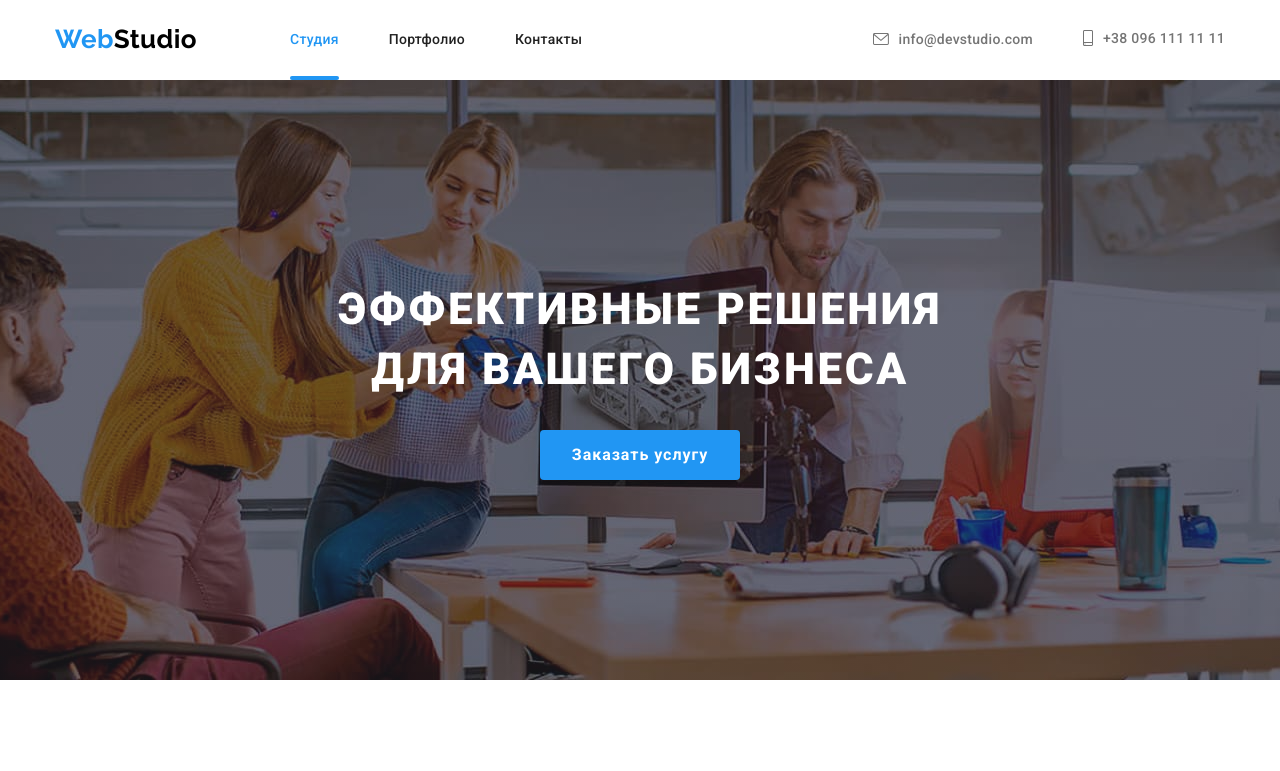
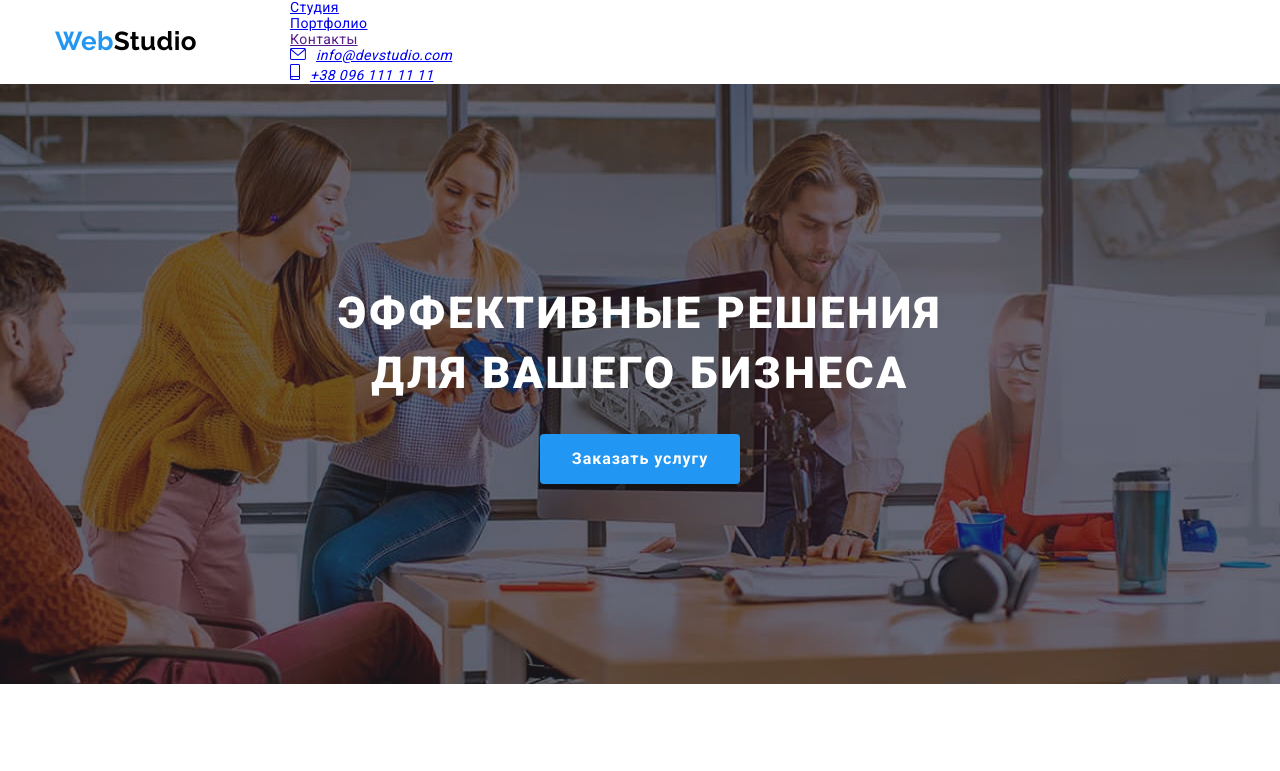
Before and after one commit to lex-od/goit-markup-hw-08, a plain HTML site: page index.html in a window 1280 px wide. Shown: the top 771 px of the page. Drawn offline with nearby package versions, Linux system fonts and the light colour scheme.

Commit message:
Header rebuild begin

```diff
--- a/index.html
+++ b/index.html
@@ -23,20 +23,9 @@
   <body>
     <header class="header">
       <div class="container header-wrapper">
-        <nav class="nav">
         <a class="logo header-locate" href="./index.html"
           >Web<span class="logo-right dark-theme">Studio</span></a
         >
-
-          <ul class="site-nav">
-            <li class="nav-item">
-              <a class="nav-link current-link" href="./index.html">Студия</a>
-            </li>
-            <li class="nav-item">
-              <a class="nav-link" href="./portfolio.html">Портфолио</a>
-            </li>
-            <li class="nav-item"><a class="nav-link" href="">Контакты</a></li>
-          </ul>
 
         <button class="mobile-menu-btn" type="button" data-menu-button>
           <svg
@@ -53,6 +42,22 @@
             ></use>
           </svg>
         </button>
+
+        <div class="mobile-menu-container" data-menu>
+          <nav class="main-nav">
+            <ul class="main-nav-list">
+              <li class="main-nav-item">
+                <a class="main-nav-link current-link" href="./index.html"
+                  >Студия</a
+                >
+              </li>
+              <li class="main-nav-item">
+                <a class="main-nav-link" href="./portfolio.html">Портфолио</a>
+              </li>
+              <li class="main-nav-item">
+                <a class="nav-link" href="">Контакты</a>
+              </li>
+            </ul>
           </nav>
 
           <address class="contacts-header">
@@ -73,6 +78,7 @@
               </li>
             </ul>
           </address>
+        </div>
       </div>
     </header>
 
--- a/sass/layout/_header.scss
+++ b/sass/layout/_header.scss
@@ -5,186 +5,141 @@
 }
 
 .header-wrapper {
-  @media screen and (min-width: 768px) {
-    display: flex;
-    align-items: center;
-  }
-}
-
-// ========== Navigation ==========
-
-.nav {
   display: flex;
   align-items: center;
 }
 
-.site-nav {
-  display: flex;
+// // ========== Navigation ==========
 
-  @media screen and (max-width: 767px) {
-    display: none;
-  }
-}
+// .nav {
+//   display: flex;
+//   align-items: center;
+// }
 
-.nav-item {
-  &:not(:last-child) {
-    margin-right: 50px;
-  }
-}
+// .site-nav {
+//   display: flex;
 
-.nav-link {
-  padding: 32px 0;
-  display: block;
+//   @media screen and (max-width: 767px) {
+//     display: none;
+//   }
+// }
 
-  transition: color 250ms cubic-bezier(0.4, 0, 0.2, 1);
+// .nav-item {
+//   &:not(:last-child) {
+//     margin-right: 50px;
+//   }
+// }
 
-  color: var(--title-text-color);
-  font-weight: 500;
-  letter-spacing: 0.02em;
-  text-decoration: none;
+// .nav-link {
+//   padding: 32px 0;
+//   display: block;
 
-  &:hover,
-  &:focus {
-    color: var(--accent-color);
-  }
-}
+//   transition: color 250ms cubic-bezier(0.4, 0, 0.2, 1);
 
-.nav-link.current-link {
-  position: relative;
+//   color: var(--title-text-color);
+//   font-weight: 500;
+//   letter-spacing: 0.02em;
+//   text-decoration: none;
 
-  color: var(--accent-color);
+//   &:hover,
+//   &:focus {
+//     color: var(--accent-color);
+//   }
+// }
 
-  &::before {
-    position: absolute;
+// .nav-link.current-link {
+//   position: relative;
 
-    content: '';
-    width: 100%;
-    height: 4px;
-    bottom: 0;
-    left: 0;
+//   color: var(--accent-color);
 
-    background-color: var(--accent-color);
-    border-radius: 2px;
-  }
-}
+//   &::before {
+//     position: absolute;
 
-// ========== Mobile menu ==========
+//     content: '';
+//     width: 100%;
+//     height: 4px;
+//     bottom: 0;
+//     left: 0;
 
-.mobile-menu-btn {
-  width: 40px;
-  height: 40px;
-  padding: 0;
-  margin-left: auto;
-  display: flex;
-  justify-content: center;
-  align-items: center;
+//     background-color: var(--accent-color);
+//     border-radius: 2px;
+//   }
+// }
 
-  // background-color: transparent;
-  border-style: none;
-  cursor: pointer;
+// // ========== Contacts ==========
 
-  &:hover,
-  &:focus {
-    color: var(--accent-color);
-  }
+// .contacts-header {
+//   margin-left: auto;
+
+//   @media screen and (max-width: 767px) {
+//     display: none;
+//   }
+// }
+
+// .contacts-header-list {
+//   @media screen and (min-width: 1200px) {
+//     display: flex;
+//     align-items: center;
+//   }
+// }
+
+// .contacts-header-item {
+//   &:not(:last-child) {
+//     @media screen and (max-width: 1199px) {
+//       margin-bottom: 10px;
+//     }
+//     @media screen and (min-width: 1200px) {
+//       margin-right: 50px;
+//     }
+//   }
+// }
+
+// .contacts-header-link {
+//   display: inline-flex;
+//   align-items: center;
+
+//   transition: color 250ms cubic-bezier(0.4, 0, 0.2, 1);
+
+//   color: var(--primary-text-color);
+//   font-weight: 500;
+//   letter-spacing: 0.02em;
+//   text-decoration: none;
+//   font-style: normal;
+//   font-size: 12px;
+//   line-height: 1.167;
+
+//   &:hover,
+//   &:focus {
+//     color: var(--accent-color);
+//   }
+
+//   @media screen and (min-width: 1200px) {
+//     font-size: 14px;
+//     line-height: 1.143;
+//   }
+// }
+
+.contacts-header-icon {
+  margin-right: 10px;
+
+  fill: currentColor;
 
   @media screen and (min-width: 768px) {
-    display: none;
+    margin-right: 8px;
   }
-}
-
-.mobile-menu-icon {
-  width: 24px;
-  height: 16px;
-
-  fill: currentColor;
-  transition: color 250ms cubic-bezier(0.4, 0, 0.2, 1);
-
-  .mobile-menu-btn.is-open > & {
-    width: 19px;
-    height: 19px;
-  }
-}
-
-.mobile-menu-icon-menu {
-  .mobile-menu-btn.is-open & {
-    display: none;
-  }
-}
-
-.mobile-menu-icon-close {
-  display: none;
-
-  .mobile-menu-btn.is-open & {
-    display: block;
-  }
-}
-
-// ========== Contacts ==========
-
-.contacts-header {
-  margin-left: auto;
-
-  @media screen and (max-width: 767px) {
-    display: none;
-  }
-}
-
-.contacts-header-list {
-  @media screen and (min-width: 1200px) {
-    display: flex;
-    align-items: center;
-  }
-}
-
-.contacts-header-item {
-  &:not(:last-child) {
-    @media screen and (max-width: 1199px) {
-      margin-bottom: 10px;
-    }
-    @media screen and (min-width: 1200px) {
-      margin-right: 50px;
-    }
-  }
-}
-
-.contacts-header-link {
-  display: inline-flex;
-  align-items: center;
-
-  transition: color 250ms cubic-bezier(0.4, 0, 0.2, 1);
-
-  color: var(--primary-text-color);
-  font-weight: 500;
-  letter-spacing: 0.02em;
-  text-decoration: none;
-  font-style: normal;
-  font-size: 12px;
-  line-height: 1.167;
-
-  &:hover,
-  &:focus {
-    color: var(--accent-color);
-  }
-
-  @media screen and (min-width: 1200px) {
-    font-size: 14px;
-    line-height: 1.143;
-  }
-}
-
-.contacts-header-icon {
-  margin-right: 8px;
-
-  fill: currentColor;
 
   @media screen and (min-width: 1200px) {
     margin-right: 10px;
   }
 
   &.icon-envelope {
-    width: 14px;
-    height: 10px;
+    width: 16px;
+    height: 11px;
+
+    @media screen and (min-width: 768px) {
+      width: 14px;
+      height: 10px;
+    }
 
     @media screen and (min-width: 1200px) {
       width: 16px;
@@ -194,7 +149,12 @@
 
   &.icon-smartphone {
     width: 10px;
-    height: 14px;
+    height: 15px;
+
+    @media screen and (min-width: 768px) {
+      width: 10px;
+      height: 14px;
+    }
 
     @media screen and (min-width: 1200px) {
       width: 10px;
--- /dev/null
+++ b/sass/layout/_mobile-menu.scss
@@ -0,0 +1,51 @@
+// ========== Mobile menu ==========
+
+.mobile-menu-btn {
+  width: 40px;
+  height: 40px;
+  padding: 0;
+  margin-left: auto;
+  display: flex;
+  justify-content: center;
+  align-items: center;
+
+  // background-color: transparent;
+  border-style: none;
+  cursor: pointer;
+
+  &:hover,
+  &:focus {
+    color: var(--accent-color);
+  }
+
+  @media screen and (min-width: 768px) {
+    display: none;
+  }
+}
+
+.mobile-menu-icon {
+  width: 24px;
+  height: 16px;
+
+  fill: currentColor;
+  transition: color 250ms cubic-bezier(0.4, 0, 0.2, 1);
+
+  .mobile-menu-btn.is-open > & {
+    width: 19px;
+    height: 19px;
+  }
+}
+
+.mobile-menu-icon-menu {
+  .mobile-menu-btn.is-open & {
+    display: none;
+  }
+}
+
+.mobile-menu-icon-close {
+  display: none;
+
+  .mobile-menu-btn.is-open & {
+    display: block;
+  }
+}
--- a/sass/main.scss
+++ b/sass/main.scss
@@ -10,6 +10,7 @@
 @import './components/socials-list';
 
 @import './layout/header';
+@import './layout/mobile-menu';
 @import './layout/footer';
 @import './layout/hero';
 @import './layout/feautures';
```
Also changed, not shown: css/main.css, css/main.min.css, 2 other files. Lines whose indentation alone changed are shown as unchanged.
